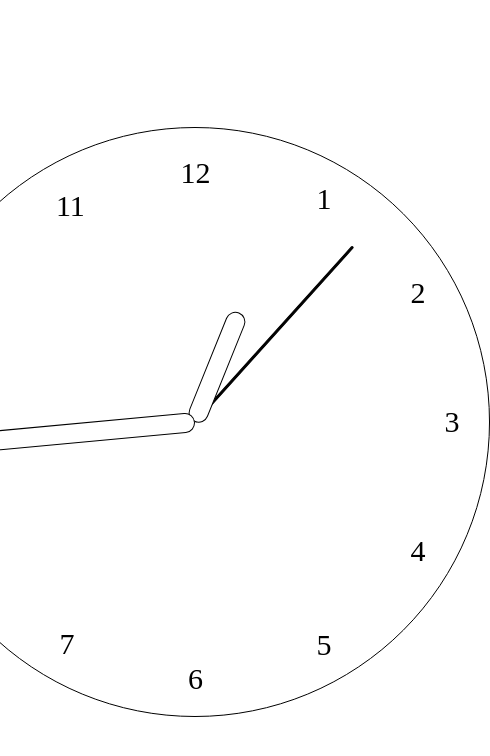
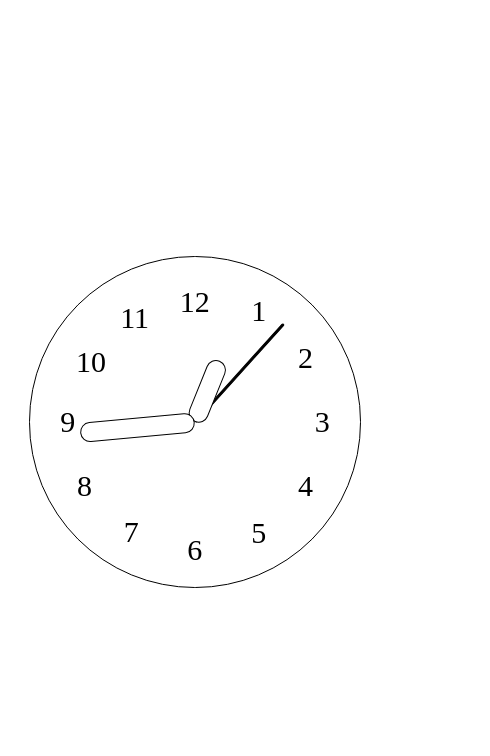
Before and after one commit to hani2057/analog-clock, a React (Create React App) app: page / in a window 390 px wide. Shown: the top 756 px of the page, 490 px wide, since content can reach past the window. Built offline with nearby package versions, Linux system fonts and the light colour scheme.

Commit message:
style: implement a responsive design for clock size to support mobile devices

```diff
--- a/src/components/clock/style.js
+++ b/src/components/clock/style.js
@@ -9,11 +9,17 @@ const ClockWrapper = styled.div`
 `;
 
 const ClockBody = styled.div`
+  width: auto;
   height: 70%;
   aspect-ratio: 1 / 1;
   border: 1px solid #000000;
   border-radius: 50%;
   position: relative;
+
+  @media screen and (max-width: 768px) {
+    width: 85%;
+    height: auto;
+  }
 `;
 
 const ClockHand = styled.div`
@@ -48,6 +54,7 @@ const SecondHand = styled(ClockHand)`
 `;
 
 const HourMarkerWrapper = styled(ClockBody)`
+  width: 100%;
   height: 100%;
   border: none;
 `;
```
